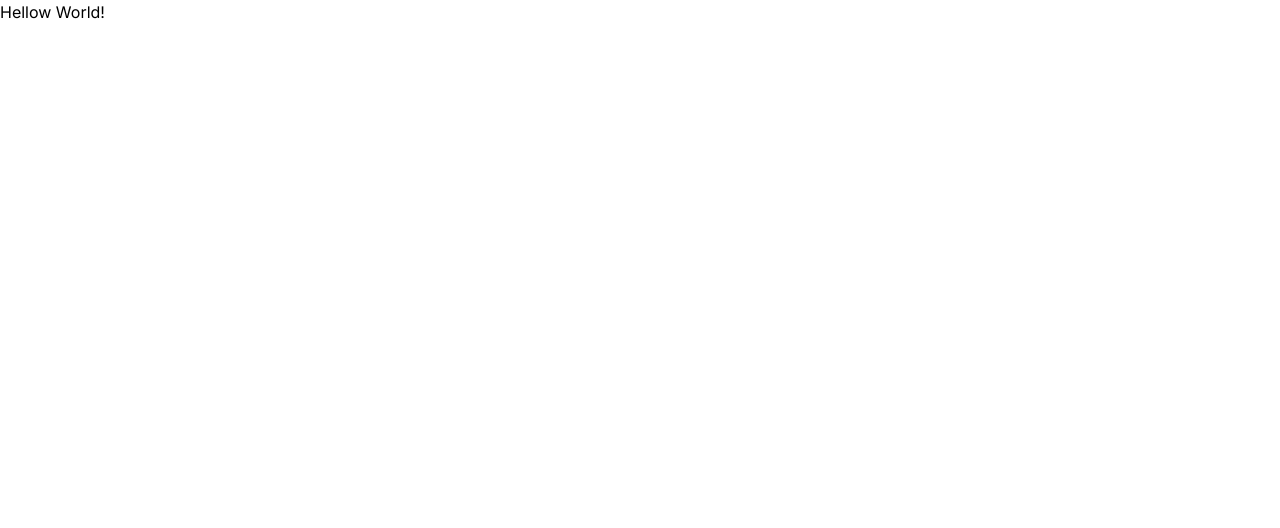
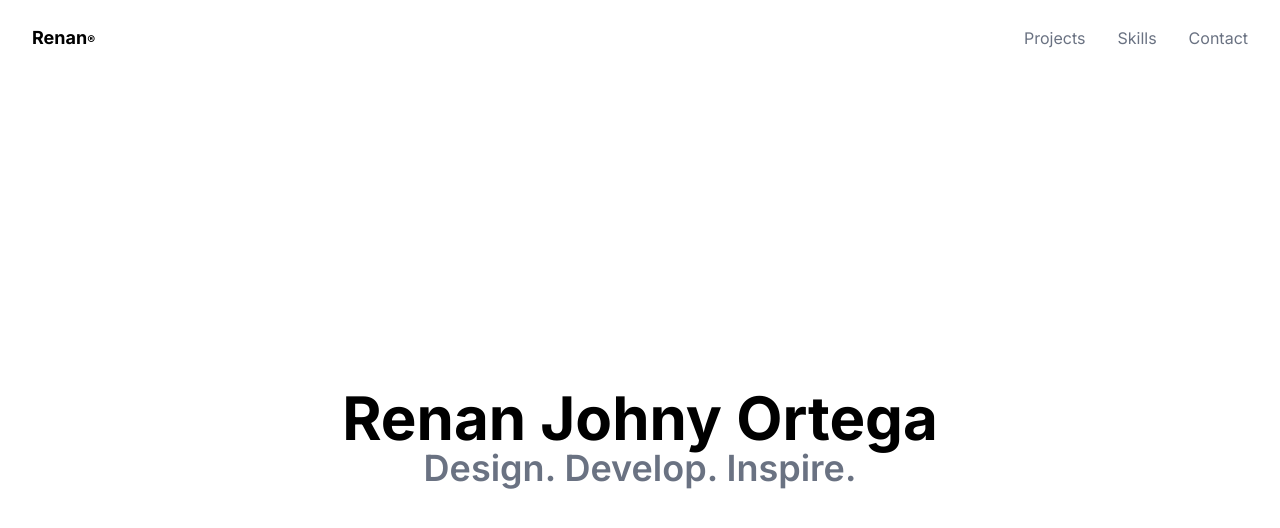
Before and after one commit to RenanOrtega/portfolio, a React (Vite) app: page / in a window 1280 px wide. Shown: the top 528 px of the page. Built offline with nearby package versions, Linux system fonts and the light colour scheme.

Commit message:
feat: add navbar and hero section.

```diff
--- a/src/App.tsx
+++ b/src/App.tsx
@@ -1,8 +1,14 @@
+import Hero from "./components/Hero"
+import Navbar from "./components/Navbar"
+
 function App() {
 
   return (
     <>
-      Hellow World!
+      <div className="min-h-screen flex flex-col">
+        <Navbar />
+        <Hero />
+      </div>
     </>
   )
 }
--- /dev/null
+++ b/src/components/Hero.tsx
@@ -0,0 +1,14 @@
+const Hero = () => {
+    return (
+        <div className="flex flex-col items-center justify-center flex-1 text-center px-4">
+            <h2 className="text-4xl md:text-6xl font-bold">
+                Renan Johny Ortega
+            </h2>
+            <p className="mt-4 text-2xl md:text-4xl text-gray-500 font-semibold">
+                Design. Develop. Inspire.
+            </p>
+        </div>
+    );
+}
+
+export default Hero;
--- /dev/null
+++ b/src/components/Navbar.tsx
@@ -0,0 +1,14 @@
+const Navbar = () => {
+    return (
+        <header className="flex justify-between items-center px-8 py-6">
+            <h1 className="font-bold text-lg">Renan<span className="text-xs">®</span></h1>
+            <nav className="flex gap-8 text-gray-500">
+                <a href="#projects" className="hover:text-black">Projects</a>
+                <a href="#skills" className="hover:text-black">Skills</a>
+                <a href="#contact" className="hover:text-black">Contact</a>
+            </nav>
+        </header>
+    );
+}
+
+export default Navbar;
```
